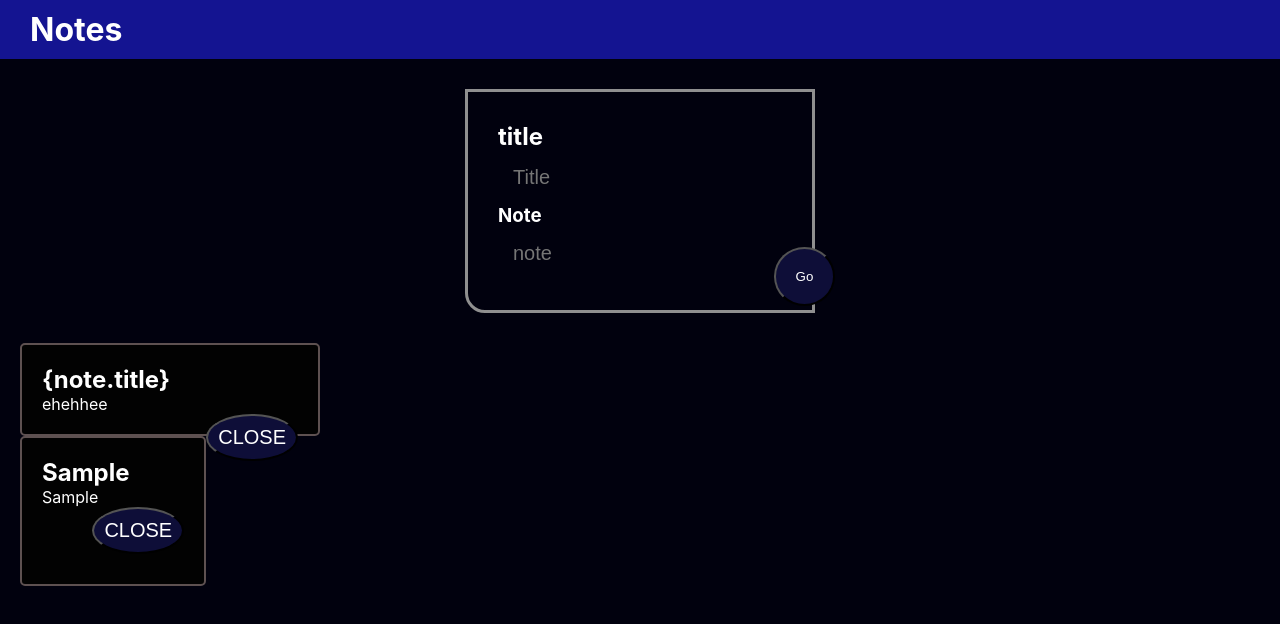
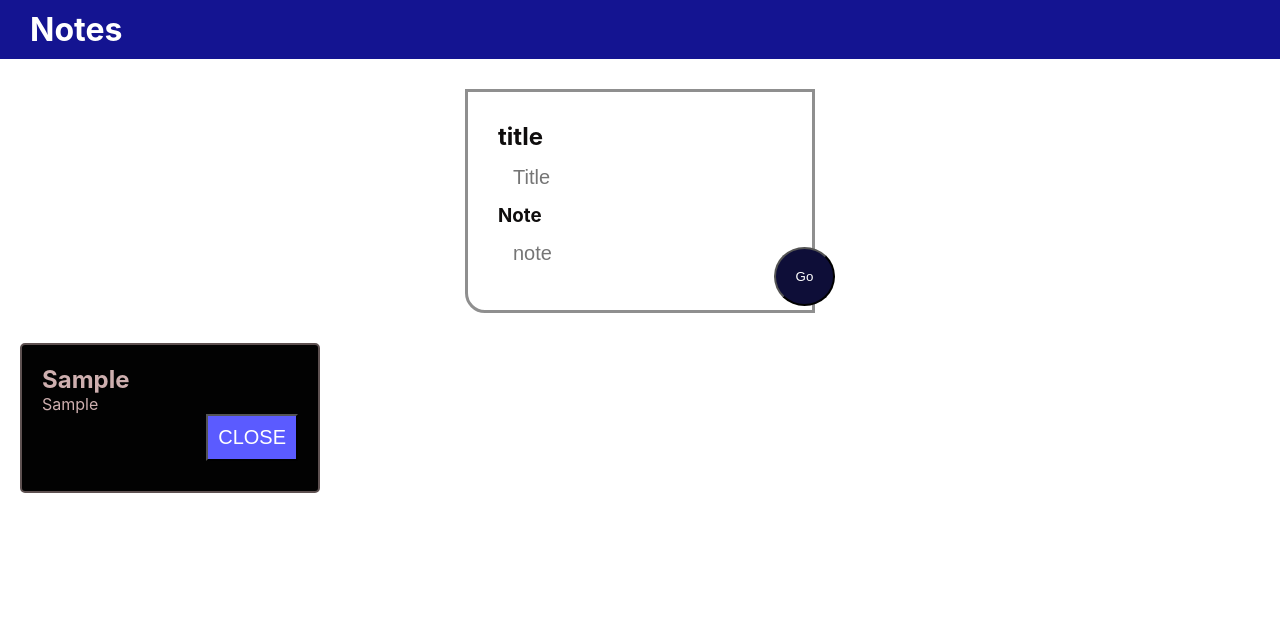
Before and after one commit to khalilweeb/noteMaker, a React (Create React App) app: page / in a window 1280 px wide. Both pictures are taken after typing "Sample", "Sample" into the empty fields and a click on the button "Go". Shown: the top 624 px of the page. Built offline with nearby package versions, Linux system fonts and the light colour scheme.

Commit message:
making the delete button work by aading delete handler fonction

```diff
--- a/src/App.css
+++ b/src/App.css
@@ -1,6 +1,4 @@
-  body {
-    background-color: rgb(1, 1, 14);
-  }
+
 
 
   * {
--- a/src/App.js
+++ b/src/App.js
@@ -11,13 +11,22 @@ class  App extends Component {
   }
 
   addNote = (note) => {
-
       let old = this.state.notes;
       this.setState({
         notes: [...old, note]
       })
 
   }
+
+deleteHandler = (noteIndex) => {
+
+  const notes = [...this.state.notes];
+  notes.splice(noteIndex, 1);
+  this.setState({notes: notes})
+}
+
+
+
 
 
 
@@ -28,7 +37,7 @@ class  App extends Component {
       <div style={{display:'flex'}}>
         {this.state.notes.map((note ,index ) => {
 
-          return <Hisnote  title={note.title} content={note.content} key={index} />
+          return <Hisnote  title={note.title} content={note.content} key={index} delete={()=> (this.deleteHandler(index))} />
 
         })}
       </div>
@@ -37,7 +46,6 @@ class  App extends Component {
       <div className="App">
         <h1>Notes</h1>
         <Note onAdd={this.addNote}/>
-        <Hisnote  title='{note.title}' content='ehehhee'  />
         {allNotes}
       </div>
     );
--- a/src/HisNotes/Hisnote.js
+++ b/src/HisNotes/Hisnote.js
@@ -11,7 +11,7 @@ const Hisnote = props => {
             <div className="hisnote">
                 <h2>{props.title}</h2>
                 <p>{props.content}</p>
-                <button>CLOSE</button>
+                <button onClick={props.delete} >CLOSE</button>
             </div>
 
         )
--- a/src/HisNotes/Hisnotes.css
+++ b/src/HisNotes/Hisnotes.css
@@ -1,18 +1,20 @@
 .hisnote {
-    color: white;
+
     margin-left: 20px;
     border: 2px solid rgb(94, 81, 81);
-    width: 300px;
+    min-width: 300px;
+    max-width: 300px;
     padding: 20px;
     background-color: rgb(2, 2, 2);
     border-radius: 5px;
-
+    flex-wrap: wrap;
+    color: rgb(206, 175, 175);
 }
 
 .hisnote  button {
     color: #fff;
-    background-color: rgb(14, 14, 56);
-    border-radius: 50%;
+    background-color: rgb(91, 91, 255);
+
     padding: 10px;
     position: relative;
     font-size: 20px;
--- a/src/Note/Note.js
+++ b/src/Note/Note.js
@@ -27,7 +27,7 @@ const eventChangeHandler = (event) => {
 }
 
 const onSubmit = (event) => {
-    props.onAdd(note);
+    props.onAdd(note);//sending the note state with props
     setNote({
         title: '',
         content : ''
--- a/src/Note/note.css
+++ b/src/Note/note.css
@@ -1,5 +1,5 @@
 .note h2 ,h3 {
-    color: #fff;
+    color: rgb(15, 13, 13);
 }
 
 .note {
@@ -18,7 +18,7 @@
     font-size: 20px;
     outline: none;
     background-color: transparent;
-    color: white;
+
 }
 
 .note button {
```
